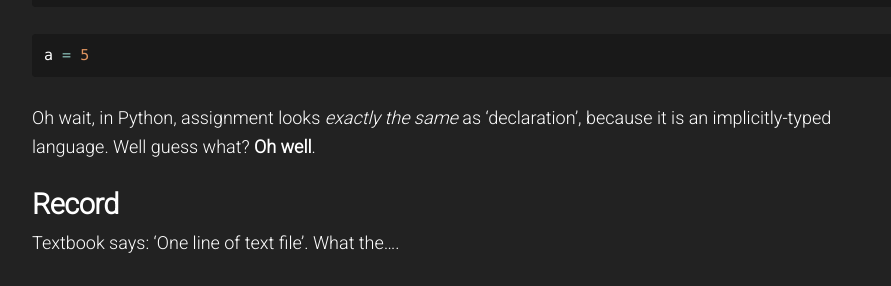
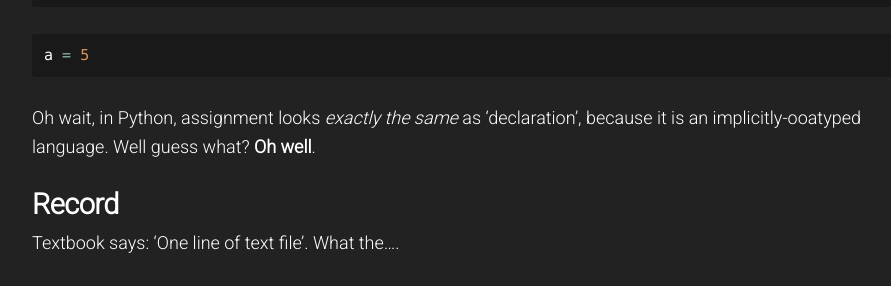
Before and after one commit to pixelchai/alevel, a Jekyll site: the page built from _posts/2018-10-25-1-1.md, in a window 1280 px wide. Shown: the part 1296-1582 px from the top of the page, without its empty margins (176-1067 px from the left). Built offline with Jekyll 4.4.1, drawn with Linux system fonts in a browser that asks for light colours.

Commit message:
content: 1.2

````diff
--- a/_posts/2018-10-25-1-1.md
+++ b/_posts/2018-10-25-1-1.md
@@ -46,7 +46,7 @@ coolIdentifier = 5
 a = 5
 ```
 
-Oh wait, in Python, assignment looks _exactly the same_ as 'declaration', because it is an implicitly-typed language. Well guess what? **Oh well**.
+Oh wait, in Python, assignment looks _exactly the same_ as 'declaration', because it is an implicitly-ooatyped language. Well guess what? **Oh well**.
 
 ## Record
 
````
Also changed, not shown: _posts/2018-10-30-1-2.md (added, +20 -0 lines).
